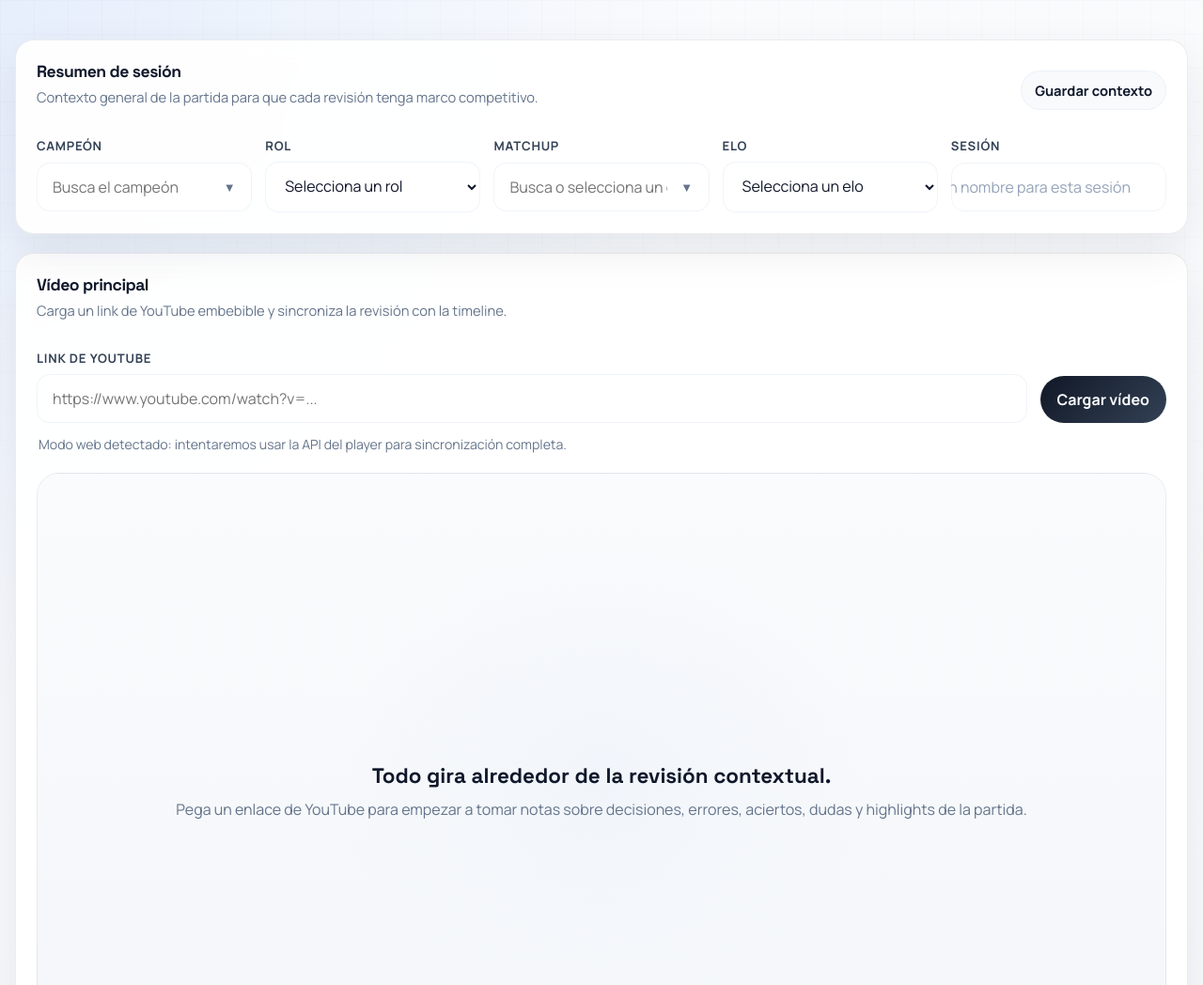
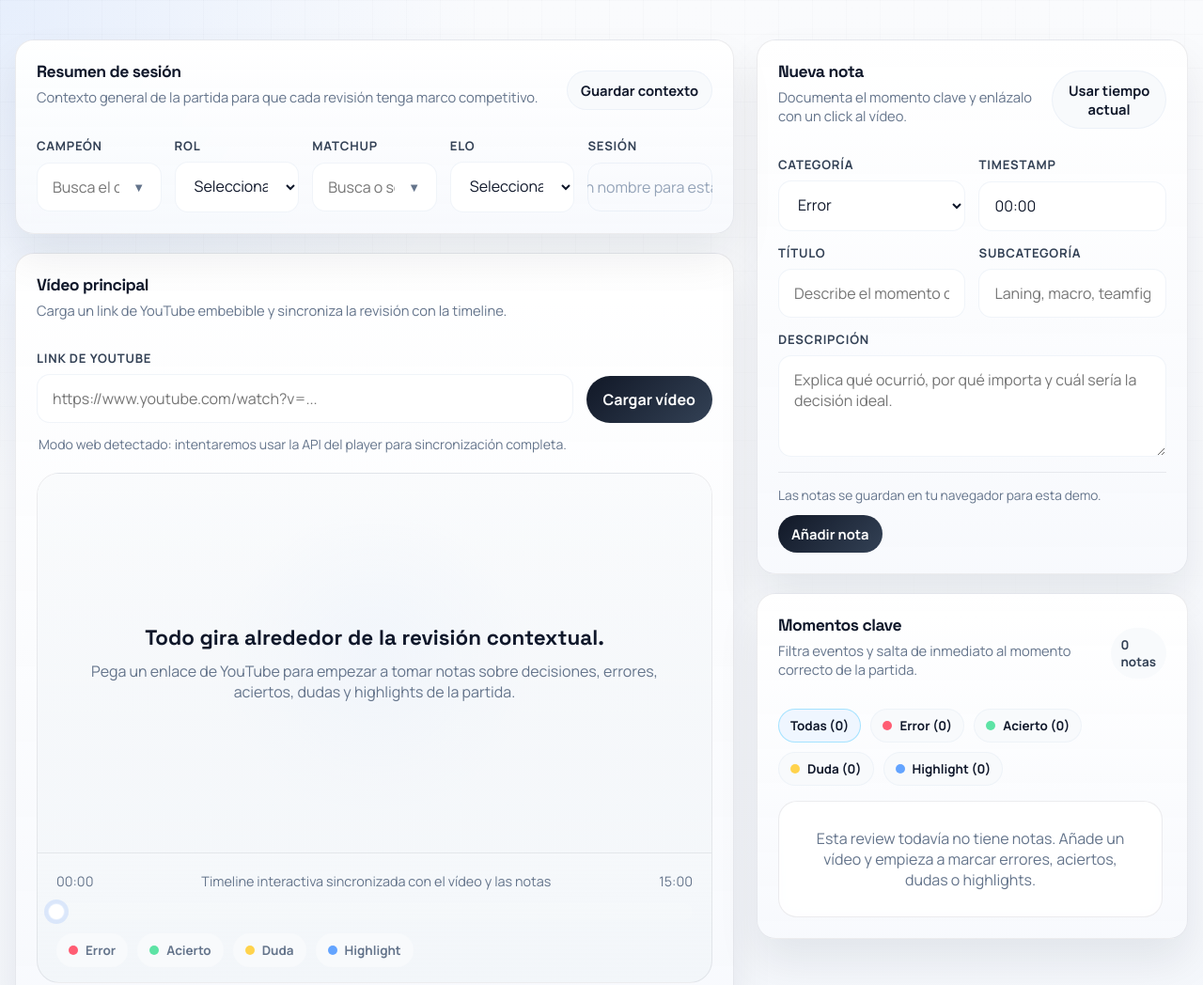
Before and after one commit to martizzz/climblab, a website: page index.html in a window 1280 px wide. Shown: the top 1048 px of the page at 94% size. Drawn offline with Linux system fonts and the light colour scheme.

Commit message:
Restore dashboard layout styling

```diff
--- a/index.html
+++ b/index.html
@@ -82,6 +82,7 @@
       width: min(1380px, calc(100vw - 32px));
       margin: 0 auto;
       padding: 18px 0 48px;
+      position: relative;
     }
 
     h1,
@@ -120,9 +121,11 @@
     }
 
     .layout {
+      display: grid;
       grid-template-columns: minmax(0, 1.5fr) minmax(360px, 0.9fr);
       margin-top: 24px;
       align-items: start;
+      gap: 24px;
     }
 
     .stack {
@@ -134,6 +137,11 @@
       padding: 22px;
       box-shadow: var(--shadow);
       position: relative;
+      background:
+        linear-gradient(180deg, rgba(255, 255, 255, 0.96), rgba(247, 249, 253, 0.92));
+      box-shadow:
+        inset 0 1px 0 rgba(255, 255, 255, 0.9),
+        0 24px 45px rgba(15, 23, 42, 0.08);
     }
 
     #sessionPanel {
@@ -393,6 +401,7 @@
       background:
         linear-gradient(180deg, rgba(255, 255, 255, 0.45), rgba(241, 245, 249, 0.9)),
         #ffffff;
+      box-shadow: inset 0 1px 0 rgba(255, 255, 255, 0.65);
     }
 
     .video-stage {
@@ -535,6 +544,7 @@
 
     .summary-card {
       padding: 18px;
+      background: linear-gradient(180deg, #ffffff, #f8fafd);
     }
 
     .summary-label {
@@ -581,6 +591,7 @@
     .note-card {
       padding: 16px;
       transition: transform 0.2s ease, border-color 0.2s ease, background 0.2s ease;
+      background: linear-gradient(180deg, #ffffff, #fbfcfe);
     }
 
     .note-card:hover {
@@ -779,7 +790,7 @@
             </div>
           </div>
 
-      <div class="input-row">
+          <div class="input-row">
             <div class="field">
               <label for="youtubeUrl">Link de YouTube</label>
               <input
```
